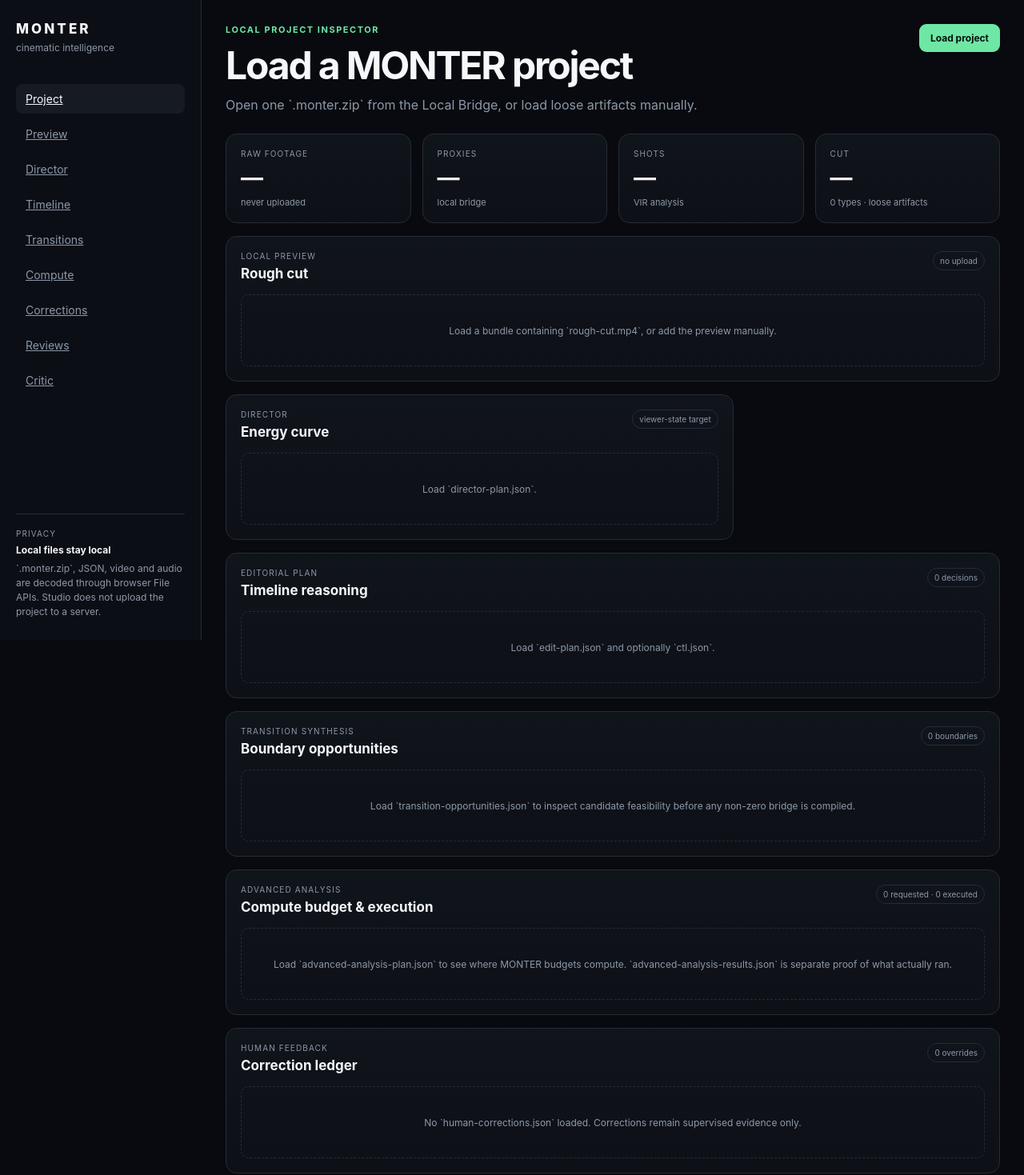
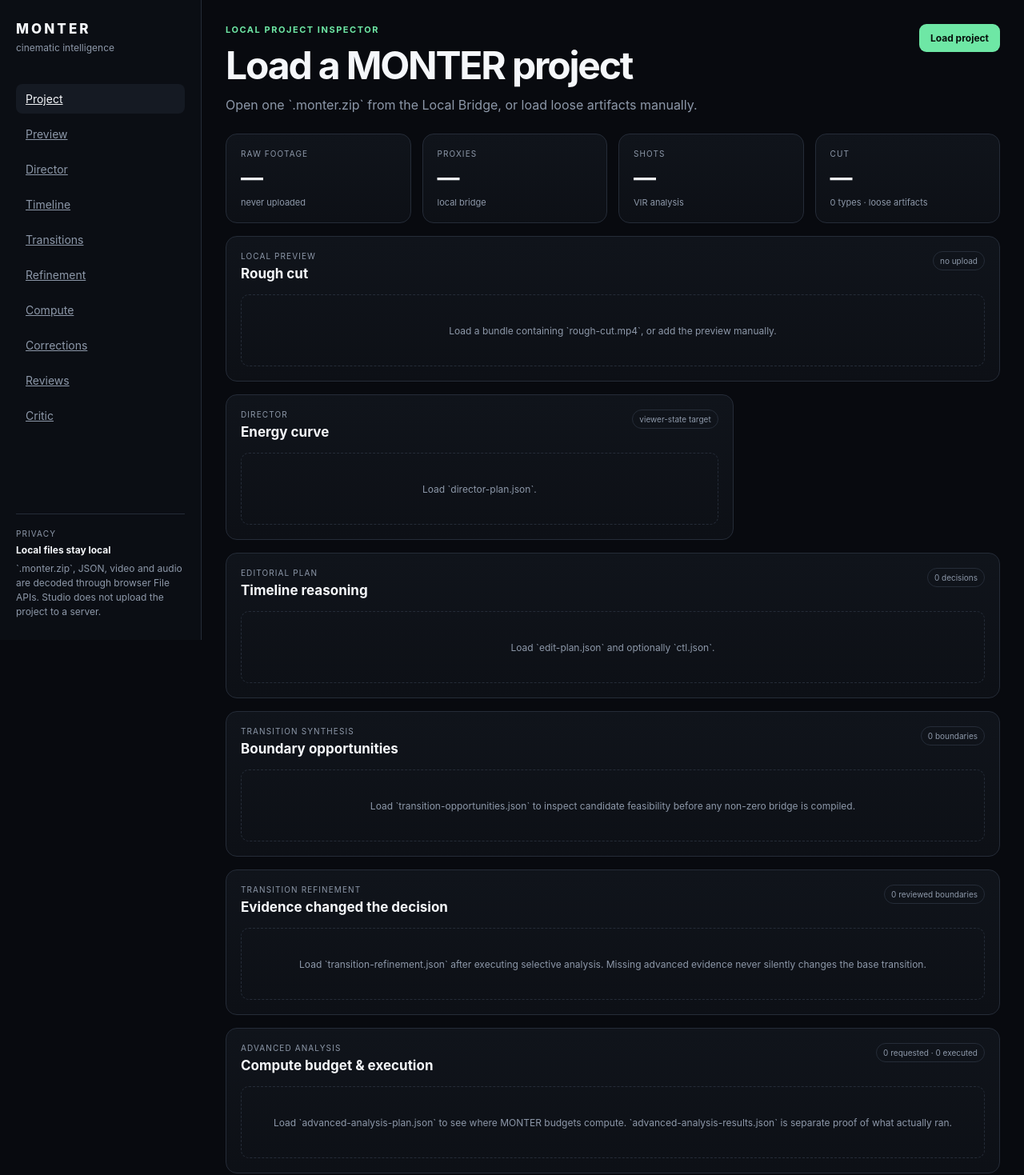
Before and after one commit to kareemsafwat22134355-arch/VizuAI, a Next.js app in the folder apps/studio/: page / in a window 1280 px wide. Shown: the top 1469 px of the page at 80% size. Built offline with nearby package versions, Linux system fonts and the light colour scheme.

Commit message:
feat(studio): show dense-flow transition refinements

```diff
--- a/apps/studio/components/StudioClient.tsx
+++ b/apps/studio/components/StudioClient.tsx
@@ -108,6 +108,7 @@ export function StudioClient() {
         <a className="navItem" href="#director">Director</a>
         <a className="navItem" href="#timeline">Timeline</a>
         <a className="navItem" href="#transitions">Transitions</a>
+        <a className="navItem" href="#refinement">Refinement</a>
         <a className="navItem" href="#compute">Compute</a>
         <a className="navItem" href="#corrections">Corrections</a>
         <a className="navItem" href="#reviews">Reviews</a>
@@ -173,6 +174,21 @@ export function StudioClient() {
               <small>motivation {candidate.motivationScore.toFixed(2)} · feasibility {candidate.feasibilityScore.toFixed(2)} · needs {candidate.requiredHandleSeconds.toFixed(2)}s handles</small>
             </div>)}</div>
           </div>)}</div> : <div className="emptyState">Load `transition-opportunities.json` to inspect candidate feasibility before any non-zero bridge is compiled.</div>}
+        </article>
+
+        <article className="card timelineCard" id="refinement">
+          <div className="sectionHeading"><div><p className="label">TRANSITION REFINEMENT</p><h2>Evidence changed the decision</h2></div><span className="pill">{bundle.transitionRefinement?.boundaries.length ?? 0} reviewed boundaries</span></div>
+          {bundle.transitionRefinement ? <div className="timeline">{bundle.transitionRefinement.boundaries.map((item) => <div className="timelineClip" key={item.boundaryIndex}>
+            <div className="clipTop"><strong>Boundary {item.boundaryIndex}</strong><span>{metricLabel(item.status)}</span></div>
+            <div className="transitionReason">{metricLabel(item.baseMechanism)} → {metricLabel(item.refinedMechanism)}</div>
+            <p>{item.reason}</p>
+            <div className="clipSignals">
+              {item.flowDirectionCompatibility != null && <span>flow direction match {item.flowDirectionCompatibility.toFixed(2)}</span>}
+              {item.leftDirectionalCoherence != null && <span>left coherence {item.leftDirectionalCoherence.toFixed(2)}</span>}
+              {item.rightDirectionalCoherence != null && <span>right coherence {item.rightDirectionalCoherence.toFixed(2)}</span>}
+            </div>
+            {Object.keys(item.evidence).length > 0 && <small>evidence · {formatDecision(item.evidence)}</small>}
+          </div>)}</div> : <div className="emptyState">Load `transition-refinement.json` after executing selective analysis. Missing advanced evidence never silently changes the base transition.</div>}
         </article>
 
         <article className="card timelineCard" id="compute">
```
